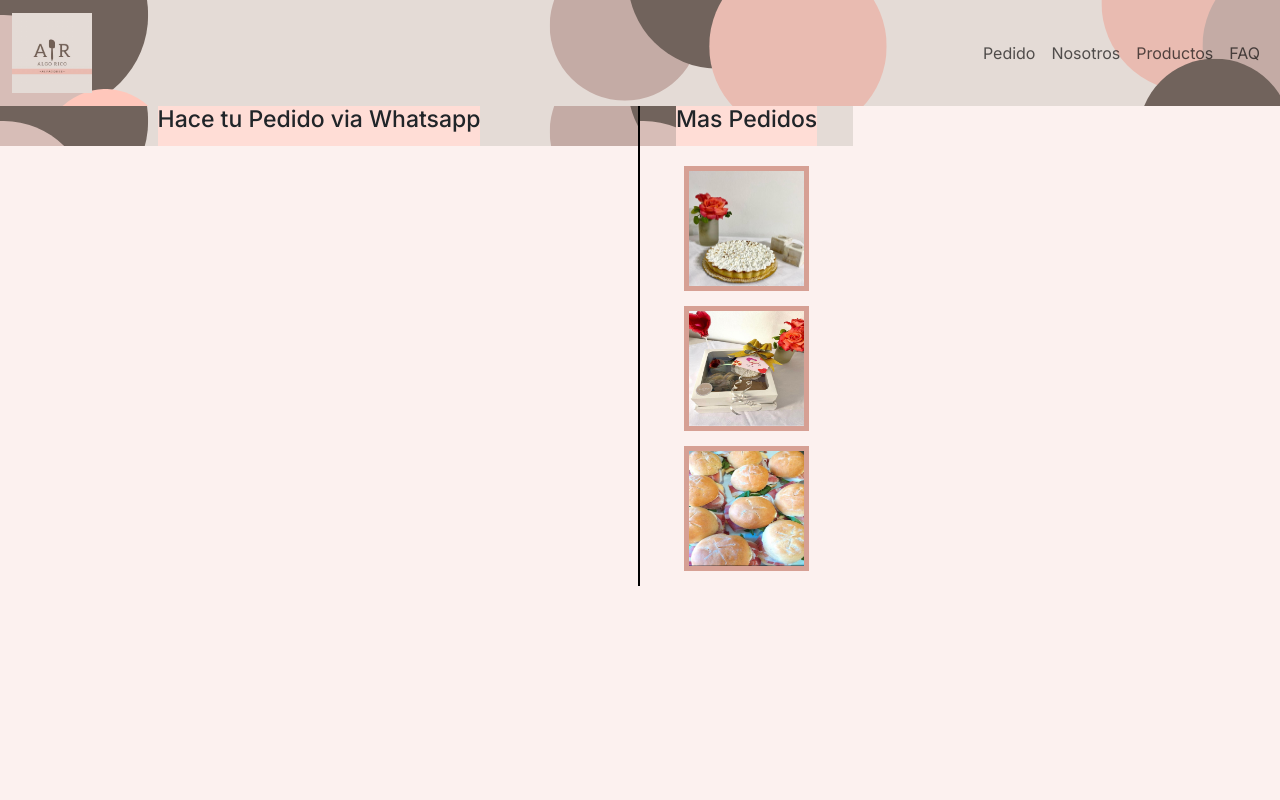
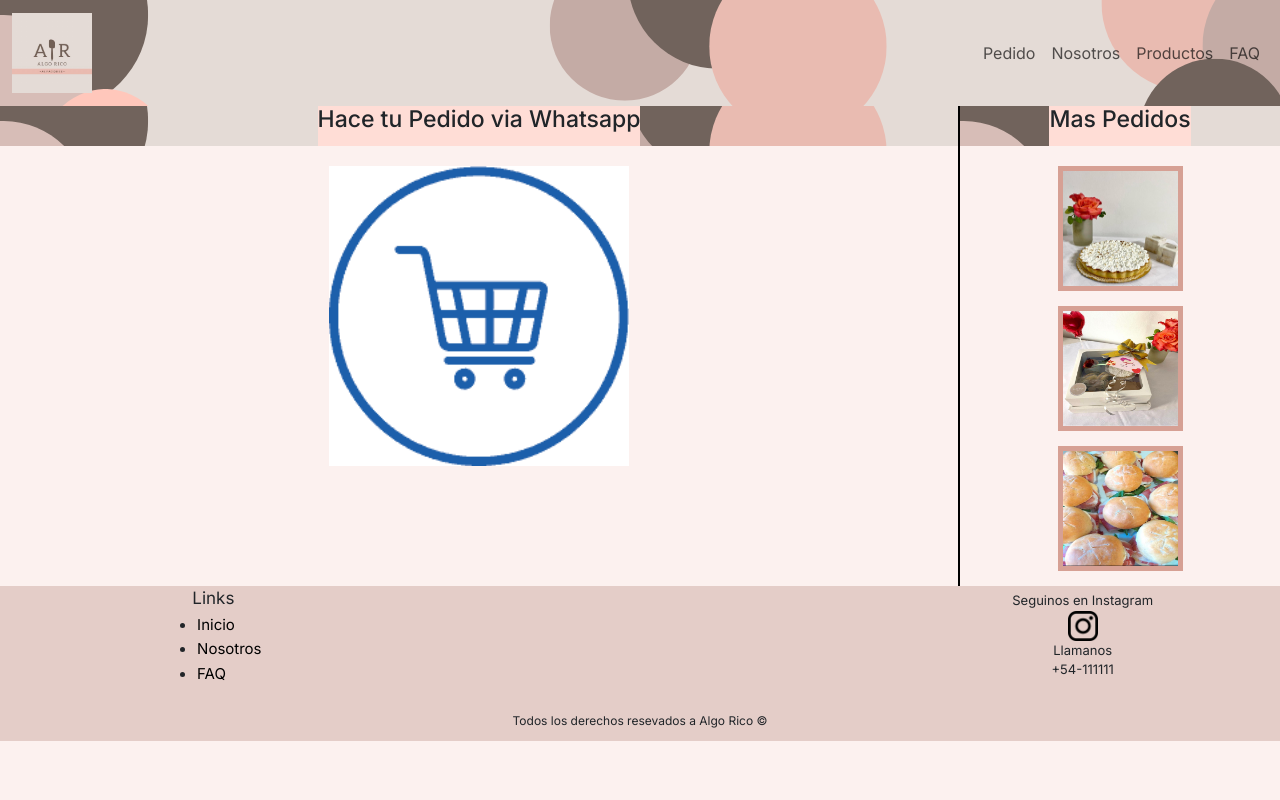
Before and after one commit to SantiBascal/PreEntrega2-SantiBascalCorrea, a plain HTML site: page pages/pedido.html in a window 1280 px wide. Shown: the top 800 px of the page. Drawn offline with nearby package versions, Linux system fonts and the light colour scheme.

Commit message:
Configure algunos ID para mejor edicion en CSS

```diff
--- a/css/style.css
+++ b/css/style.css
@@ -318,7 +318,7 @@ footer p {
 /* Style Desktop */
 
 @media (min-width: 1024px) {
-    main{
+    #inicio{
         display: grid;
         grid-template-columns: 2fr 1fr;
         grid-template-rows: 4fr  1fr 2fr;
--- a/pages/pedido.html
+++ b/pages/pedido.html
@@ -46,8 +46,7 @@
         </nav>
     </header>
 
-    <main>
-        <div id="pedido">
+    <main id="pedido">
         <section id="sPedido1">
             <div class="separador separadorPedido">
                 <h3> Mas Pedidos </h3>
@@ -55,20 +54,20 @@
             <div class="pedidoProductos">
                 <img src="../images/tarta.jpeg" height="125px" width="125px" alt="">
                 <img src="../images/desayuno2.jpeg" height="125px" width="125px" alt="">
-                    <img class="desktop__style" src="../images/WhatsApp Image 2023-06-08 at 18.17.18 (1).jpeg" height="125px" width="125px" alt="">
+                <img class="desktop__style" src="../images/WhatsApp Image 2023-06-08 at 18.17.18 (1).jpeg"
+                    height="125px" width="125px" alt="">
             </div>
         </section>
         <section id="sPedido2">
             <div class="separador separadorCarrito">
                 <h3> Hace tu Pedido via Whatsapp </h3>
             </div>
-                <div class="pedido mobile__only">
+            <div class="pedido">
                 <a href="https://chat.whatsapp.com/EQsu3hDBzZnKXiRonN4zeM" target="_blank">
                     <img src="../images/pedido.png" height="200px" width="200px" alt="">
                 </a>
             </div>
         </section>
-        </div>
     </main>
 
 
```
Also changed, not shown: index.html (+1 -1 lines). Lines whose indentation alone changed are shown as unchanged.
